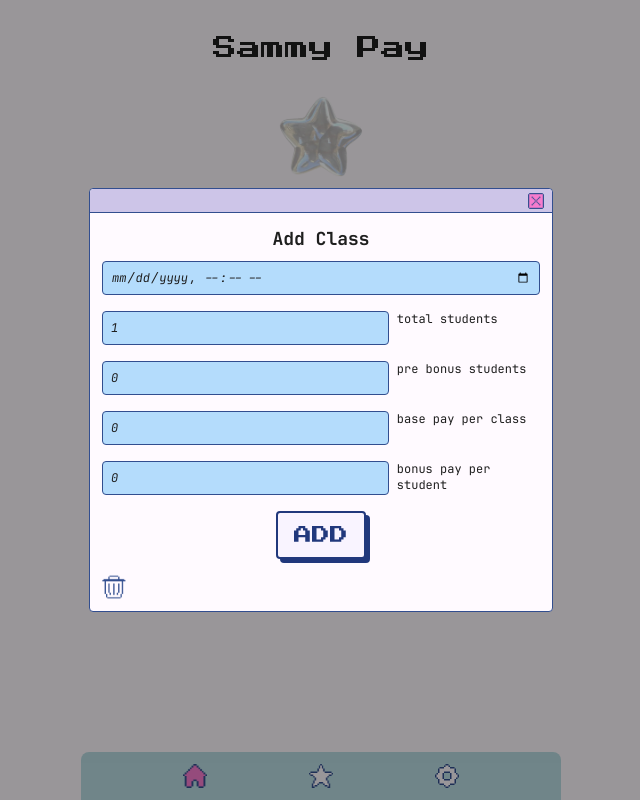
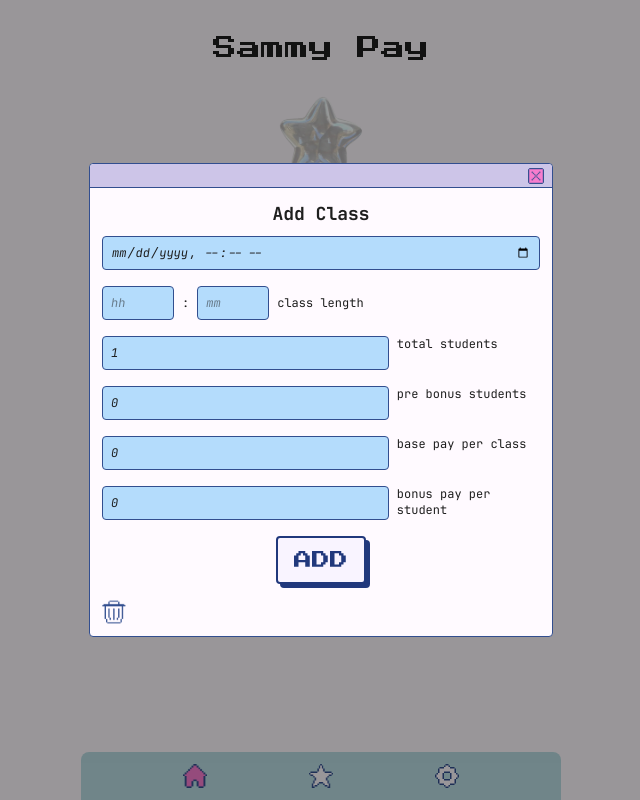
Before and after one commit to tbjp/sammy-pay, a Vue app: page / in a window 1280 px wide. Both pictures are taken after a click on the picture 838 px from the left and 218 px from the top of the page. Shown: the whole page, without its empty margins (319-959 px from the left). Built offline with nearby package versions, Linux system fonts and the light colour scheme.

Commit message:
Added class length and end time in store

```diff
--- a/src/components/AddEditClass.vue
+++ b/src/components/AddEditClass.vue
@@ -68,6 +68,8 @@ const handleSubmit = () => {
     num_bonus_students: 0,
     base_pay_per_class: 0,
     bonus_pay_per_student: 0,
+    hours: null,
+    minutes: null,
   };
 
   toggleModal();
@@ -88,6 +90,8 @@ const newClass = ref({
   num_bonus_students: 0,
   base_pay_per_class: 0,
   bonus_pay_per_student: 0,
+  hours: null,
+  minutes: null,
 });
 
 watch(
@@ -96,6 +100,13 @@ watch(
     if (isOpen) {
       if (props.currentClass) {
         newClass.value = { ...props.currentClass };
+        const diff =
+          Date.parse(props.currentClass.end_time) -
+          Date.parse(props.currentClass.class_date);
+        newClass.value.hours = Math.floor(diff / (1000 * 60 * 60));
+        newClass.value.minutes = Math.floor(
+          (diff % (1000 * 60 * 60)) / (1000 * 60),
+        );
       }
     }
   },
@@ -126,6 +137,28 @@ watch(
               class="sammy-input"
               v-model="newClass.class_date"
             />
+            <div class="flex items-center gap-2">
+              <input
+                type="number"
+                class="sammy-input w-[6em] unflex"
+                v-model="newClass.hours"
+                min="1"
+                max="99"
+                step="1"
+                placeholder="hh"
+              />
+              <div class="">:</div>
+              <input
+                type="number"
+                class="sammy-input w-[6em] unflex"
+                v-model="newClass.minutes"
+                min="0"
+                max="59"
+                step="1"
+                placeholder="mm"
+              />
+              <div class="flex-1/3">class length</div>
+            </div>
             <div class="flex gap-2">
               <input
                 type="number"
--- a/src/components/AddEditPayPeriod.vue
+++ b/src/components/AddEditPayPeriod.vue
@@ -45,8 +45,11 @@ const handleSubmit = () => {
       return;
     }
   }
-
-  appStore.addPayPeriod(newPayPeriod.value);
+  if (props.currentPayPeriod) {
+    appStore.editPayPeriod(newPayPeriod.value);
+  } else {
+    appStore.addPayPeriod(newPayPeriod.value);
+  }
 
   // Reset form after successful submission
   newPayPeriod.value = {
@@ -72,6 +75,14 @@ watch(
     if (isOpen) {
       if (props.currentPayPeriod) {
         newPayPeriod.value = { ...props.currentPayPeriod };
+        newPayPeriod.value.start_date = new Date(
+          props.currentPayPeriod.start_date,
+        )
+          .toISOString()
+          .split("T")[0];
+        newPayPeriod.value.end_date = new Date(props.currentPayPeriod.end_date)
+          .toISOString()
+          .split("T")[0];
       }
     }
   },
@@ -90,7 +101,9 @@ watch(
           </div>
         </div>
         <div class="p-3">
-          <h3 class="text-lg font-bold mb-2">Add Pay Period</h3>
+          <h3 class="text-lg font-bold mb-2">
+            {{ currentPayPeriod ? "Edit Pay Period" : "Add Pay Period" }}
+          </h3>
           <form
             class="flex flex-col gap-4 text-xs text-left wrap-normal"
             @submit.prevent="handleSubmit"
--- a/src/stores/store.js
+++ b/src/stores/store.js
@@ -6,7 +6,12 @@ function randomInt(min, max) {
 
 function randomDateInRange(start, end) {
   const date = new Date(start.getTime() + Math.random() * (end.getTime() - start.getTime()))
-  return date.toISOString().slice(0, 10)
+  return date
+}
+
+function randomTimeInRange(start, end) {
+  const time = new Date(start.getTime() + Math.random() * (end.getTime() - start.getTime()))
+  return time
 }
 
 export const useAppStore = defineStore('app', {
@@ -43,9 +48,9 @@ export const useAppStore = defineStore('app', {
         const payPeriod = {
           id: crypto.randomUUID(),
           user_id: this.user.id,
-          start_date: start.toISOString().slice(0, 10),
-          end_date: end.toISOString().slice(0, 10),
-          created_at: new Date().toISOString(),
+          start_date: start,
+          end_date: end,
+          created_at: new Date()
         }
 
         this.payPeriods.push(payPeriod)
@@ -54,12 +59,16 @@ export const useAppStore = defineStore('app', {
         const classCount = randomInt(3, 6)
         for (let j = 0; j < classCount; j++) {
           const classDate = randomDateInRange(start, end)
+          console.log(classDate)
+          const endTime = new Date(classDate.getTime() + 1000 * 60 * 60)
+          console.log(endTime)
 
           this.classes.push({
             id: crypto.randomUUID(),
             user_id: this.user.id,
             pay_period_id: payPeriod.id,
             class_date: classDate,
+            end_time: endTime,
             num_students: randomInt(4, 8),
             num_bonus_students: randomInt(0, 3),
             base_pay_per_class: 3000,
@@ -98,7 +107,9 @@ export const useAppStore = defineStore('app', {
     },
 
     // Class actions
-    addClass({ pay_period_id, class_date, num_students, num_bonus_students, base_pay_per_class, bonus_pay_per_student }) {
+    addClass({ pay_period_id, class_date, num_students, num_bonus_students, base_pay_per_class, bonus_pay_per_student, hours, minutes }) {
+      console.log(class_date)
+      const endTime = new Date(class_date).getTime() + 1000 * 60 * 60 * hours + 1000 * 60 * minutes
       const newClass = {
         id: crypto.randomUUID(),
         user_id: this.user.id,
@@ -108,12 +119,13 @@ export const useAppStore = defineStore('app', {
         num_bonus_students,
         base_pay_per_class,
         bonus_pay_per_student,
+        end_time: new Date(endTime),
         created_at: new Date().toISOString(),
       }
       this.classes.unshift(newClass)
     },
 
-    editClass({ id, class_date, num_students, num_bonus_students, base_pay_per_class, bonus_pay_per_student }) {
+    editClass({ id, class_date, num_students, num_bonus_students, base_pay_per_class, bonus_pay_per_student, hours, minutes }) {
       const classItem = this.classes.find(cls => cls.id === id)
       if (!classItem) {
         console.error(`Class with id ${id} not found`)
@@ -124,6 +136,8 @@ export const useAppStore = defineStore('app', {
       classItem.num_bonus_students = num_bonus_students
       classItem.base_pay_per_class = base_pay_per_class
       classItem.bonus_pay_per_student = bonus_pay_per_student
+      const endTime = new Date(class_date).getTime() + 1000 * 60 * 60 * hours + 1000 * 60 * minutes
+      classItem.end_time = new Date(endTime)
     },
 
     deleteClass(id) {
--- a/src/style.css
+++ b/src/style.css
@@ -120,6 +120,10 @@ body {
   @apply bg-bg-sky italic border border-accent-navy rounded p-2 flex-2/3;
 }
 
+.unflex {
+  @apply flex-none;
+}
+
 /* @media (prefers-color-scheme: light) {
   :root {
     color: #213547;
--- a/src/views/ClassDetail.vue
+++ b/src/views/ClassDetail.vue
@@ -54,7 +54,7 @@ function onClassDeleted() {
         <!-- Start time and end time -->
         <p>
           {{ appStore.getStartTime(classData.class_date) }} -
-          {{ appStore.getEndTime(classData.class_date) }}
+          {{ appStore.getEndTime(classData.end_time) }}
         </p>
         <p>{{ classData.num_students }} total students</p>
         <p>{{ classData.num_bonus_students }} pre bonus students</p>
```
